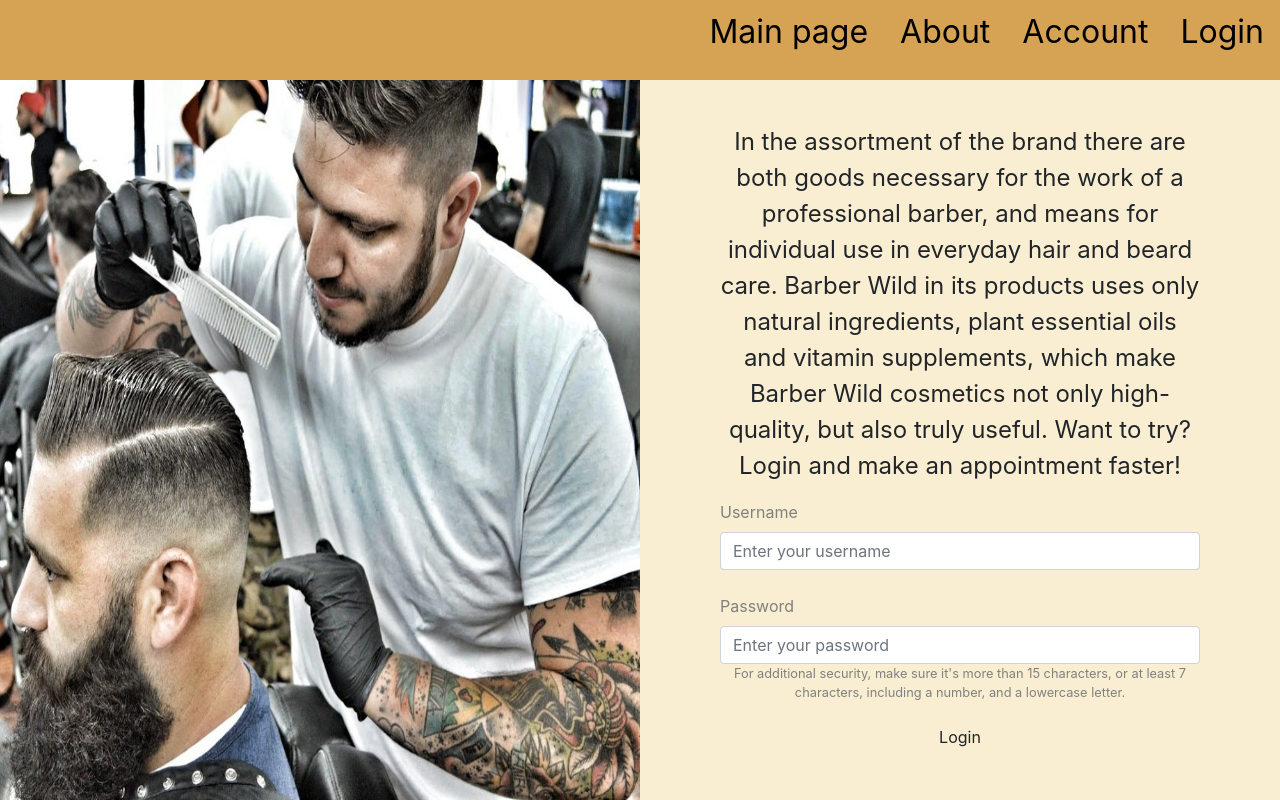
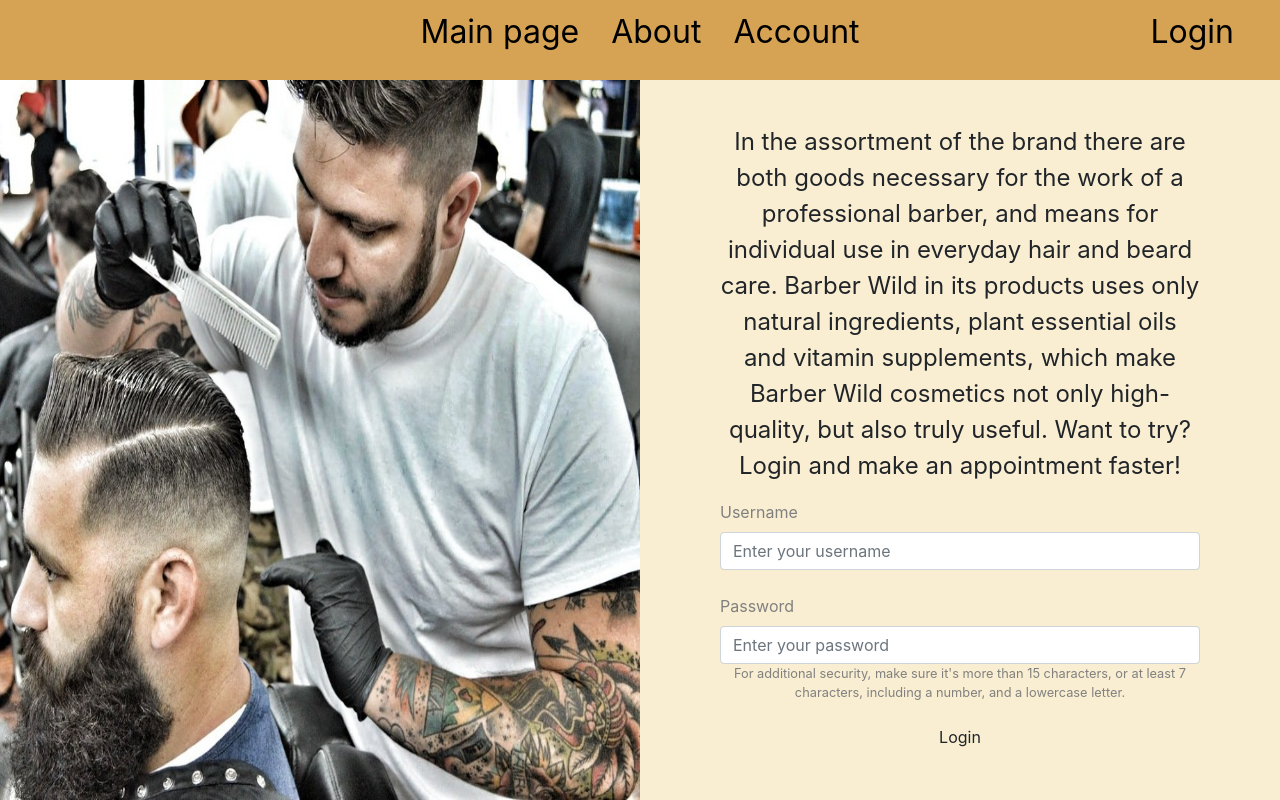
Before and after one commit to Nitvex/epam-project, a React app: page /#/login in a window 1280 px wide. Built offline with nearby package versions, Linux system fonts and the light colour scheme.

Commit message:
[Refactor] Header content is centered and black;log(in|out) is in right

```diff
--- a/src/client/components/main/Header/Header.js
+++ b/src/client/components/main/Header/Header.js
@@ -41,15 +41,15 @@ class connectedHeader extends Component {
     render() {
         return (
             <header className="header">
-                <nav className="nav nav-pills justify-content-end">
+                <nav className="nav nav-pills justify-content-center">
                     <Link to="/" className="nav-item nav-link" href="#">Main page</Link>
                     <Link to="/about" className="nav-item nav-link" href="#">About</Link>
                     <Link to="/account" className="nav-item nav-link" href="#">Account</Link>
                     {
                         ((localStorage.getItem('authenticated') === 'yes') || (this.props.isAuthenticated)) ?
-                            <Link exact to="/" onClick={this.logout} href="#" className="nav-item nav-link">Log
+                            <Link exact to="/" onClick={this.logout} href="#" className="nav-item nav-link logout">Log
                                 out</Link> :
-                            <Link to="/login" className="nav-item nav-link" href="#">Login</Link>
+                            <Link to="/login" className="nav-item nav-link logout" href="#">Login</Link>
                     }
                 </nav>
             </header>
--- a/src/client/components/main/Header/style.css
+++ b/src/client/components/main/Header/style.css
@@ -1,10 +1,24 @@
 .header {
     background-color: #d5a353;
-    height:10vh;
+    height: 10vh;
     justify-content: center;
 }
-.nav-item.nav-link{
+
+.nav-item.nav-link {
     height: 5vh;
-    font-size: 32px;
-    color:black;
+    font-size: 2rem;
+    color: black;
 }
+
+.hey {
+    font-size: 1.5rem;
+}
+
+.username {
+    color: #cc9933;
+}
+
+.logout {
+    position: absolute;
+    right: 30px;
+}
```
